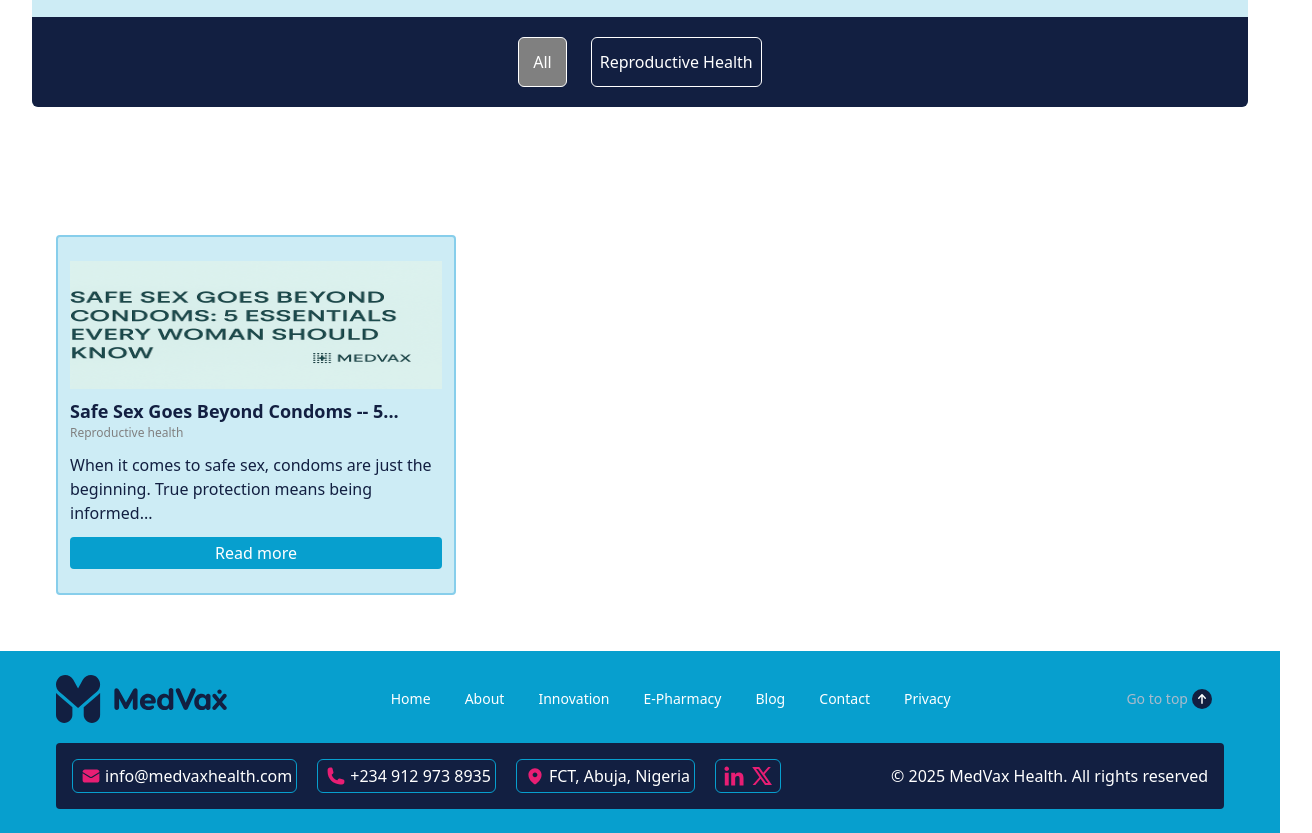
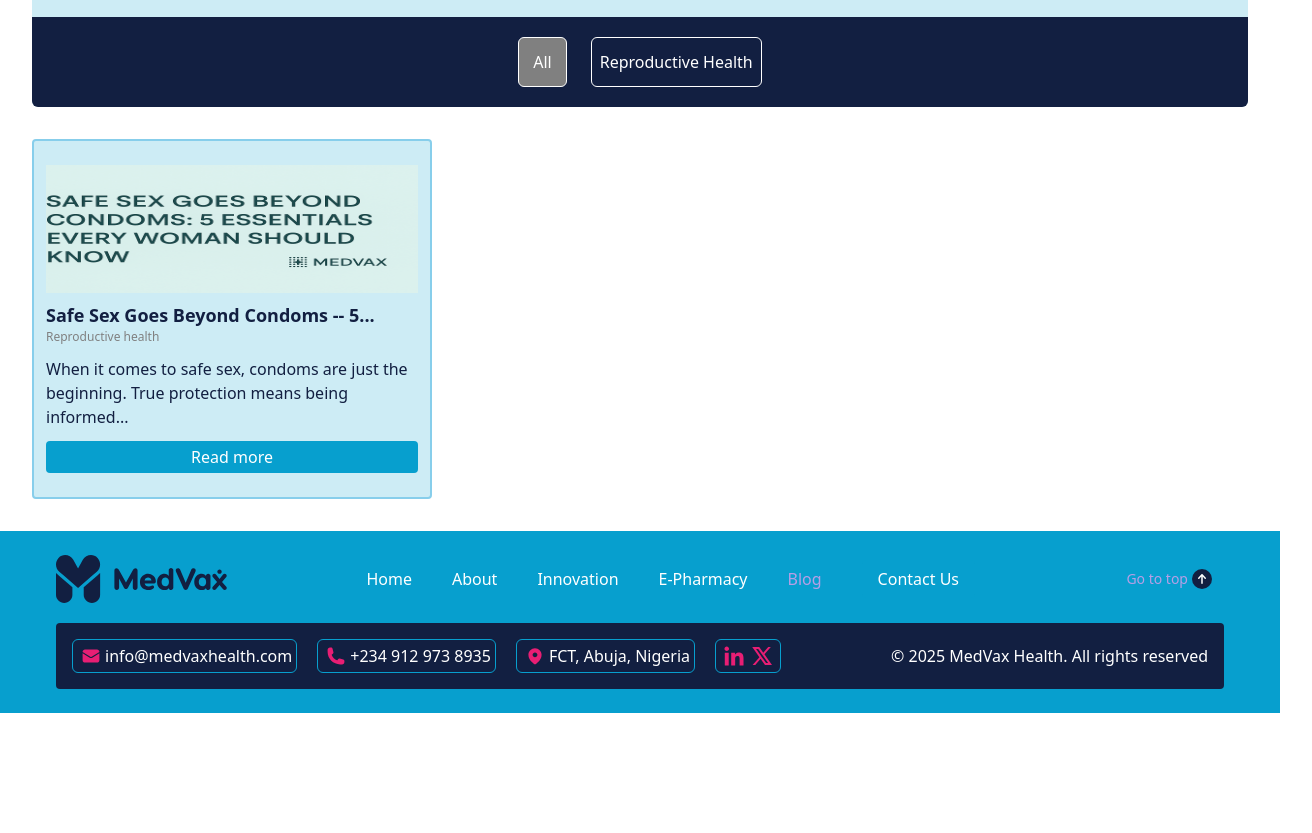
Before and after one commit to ejasonos/lesousTraining, a Vue app in the folder medvax-clone/: page /blog in a window 1280 px wide. Shown: the part 480-1313 px from the top of the page, 1312 px wide, since content can reach past the window. After the commit the page ends 1193 px from the top, so only its background shows below. Built offline with nearby package versions, Linux system fonts and the light colour scheme.

Commit message:
updated files

```diff
--- a/medvax-clone/src/components/FooterSection.vue
+++ b/medvax-clone/src/components/FooterSection.vue
@@ -7,16 +7,31 @@
           alt="MedVax logo"
           class="h-12 w-auto"
         />
-        <ul
-          class="list-none flex flex-wrap justify-between items-center w-1/2"
-        >
-          <li class="text-white m-3 text-sm">Home</li>
-          <li class="text-white m-3 text-sm">About</li>
-          <li class="text-white m-3 text-sm">Innovation</li>
-          <li class="text-white m-3 text-sm">E-Pharmacy</li>
-          <li class="text-white m-3 text-sm">Blog</li>
-          <li class="text-white m-3 text-sm">Contact</li>
-          <li class="text-white m-3 text-sm">Privacy</li>
+        <ul class="flex list-none w-fit gap-x-10 justify-around hover:cursor-default">
+          <li>
+            <router-link v-bind:to="{name: 'Home'}" class="text-white font-medium hover:medvax-text-blue transform-none">Home</router-link>
+          </li>
+          <li>
+            <router-link to="/about" class="text-white font-medium hover:medvax-text-blue transform-none"
+              >About</router-link>
+          </li>
+          <li>
+            <router-link to="/innovation" class="text-white font-medium hover:medvax-text-blue transform-none"
+              >Innovation</router-link>
+          </li>
+          <li>
+            <router-link to="/epharmacy" class="text-white font-medium hover:medvax-text-blue transform-none"
+              >E-Pharmacy</router-link>
+          </li>
+          <li>
+            <router-link to="/blog" class="text-white font-medium hover:medvax-text-blue transform-none"
+              >Blog</router-link>
+          </li>
+          <li>
+            <router-link to="/contactus"
+              class="rounded px-4 py-2 text-white font-medium medvax-bg-blue hover:medvax-bg-blue transform-none"
+              >Contact Us</router-link>
+          </li>
         </ul>
         <router-link to="#" class="flex items-center gap-x-1 decoration-none text-white m-3 text-sm">
             Go to top
@@ -77,4 +92,7 @@
         </div>
       </section>
     </footer>
-    </template>
+</template>
+
+<style>
+</style>
--- a/medvax-clone/src/components/TopnavSection.vue
+++ b/medvax-clone/src/components/TopnavSection.vue
@@ -50,6 +50,6 @@
 
 <style>
 .router-link-active {
-  color: #abc;
+  color: #b79Fe6;
 }
 </style>
--- a/medvax-clone/src/views/Blog.vue
+++ b/medvax-clone/src/views/Blog.vue
@@ -18,7 +18,7 @@ import TopnavSection from '../components/TopnavSection.vue';
     </section>
 
      <!-- Our Blog Section -->
-    <section class="w-full flex flex-col pt-24 p-14 medvax-text-deepblue gap-y-10">
+    <section class="w-full flex flex-col m-8 medvax-text-deepblue gap-y-10">
       <!-- List of card items -->
       <div class="flex w-full">
         <div class="flex flex-col w-[400px] border-[skyblue] border-2 px-3 py-6 gap-y-2 rounded-sm medvax-bg-lightblue">
```
